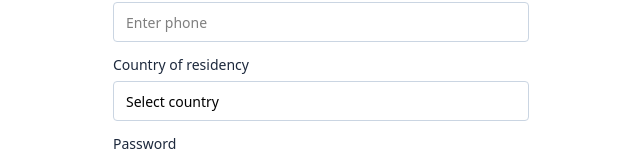
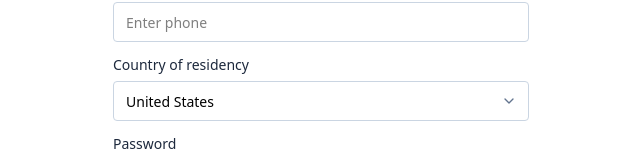
Before and after one commit to invincibleAntares/CoolPockett, a React (Vite) app: page / in a window 1280 px wide. Shown: the part 358-516 px from the top of the page, without its empty margins (319-959 px from the left). Built offline with nearby package versions, Linux system fonts and the light colour scheme.

Commit message:
feat: implemented save in local storage and zod implementation

```diff
--- a/package.json
+++ b/package.json
@@ -13,7 +13,8 @@
     "@tailwindcss/vite": "^4.1.18",
     "react": "^19.2.0",
     "react-dom": "^19.2.0",
-    "tailwindcss": "^4.1.18"
+    "tailwindcss": "^4.1.18",
+    "zod": "^4.3.6"
   },
   "devDependencies": {
     "@eslint/js": "^9.39.1",
--- a/src/app/App.jsx
+++ b/src/app/App.jsx
@@ -1,4 +1,5 @@
-import { useState } from "react";
+import { useState, useEffect } from "react";
+import { loadWizardState, saveWizardState } from "../lib/wizardStorage.js";
 import WizardLayout from "../components/wizard/WizardLayout";
 import AccountBasic from "../steps/AccountBasic";
 import AccountSetup from "../steps/AccountSetup";
@@ -13,25 +14,7 @@ const TITLES = {
 };
 
 export default function App() {
-  const [step, setStep] = useState(1);
-  const [country, setCountry] = useState("US");
-  const [accountType, setAccountType] = useState("individual");
-  const [goal, setGoal] = useState("");
-  const [basic, setBasic] = useState({
-    fullName: "",
-    email: "",
-    phone: "",
-  });
-  const [details, setDetails] = useState({
-    dob: "",
-    address1: "",
-    city: "",
-    postal: "",
-    state: "",
-    ssn: "",
-    pan: "",
-    nationalId: "",
-  });
+  const [wizardState, setWizardState] = useState(loadWizardState);
   const [stepValid, setStepValid] = useState({
     1: false,
     2: false,
@@ -43,19 +26,27 @@ export default function App() {
     3: false,
   });
 
+  useEffect(() => {
+    saveWizardState(wizardState);
+  }, [wizardState]);
+
+  const step = wizardState.step;
   const next = () => {
-    if (step === 4) {
-      setStep(4);
-      return;
-    }
-
+    if (step === 4) return;
     setShowErrors((prev) => ({ ...prev, [step]: true }));
-
     if (stepValid[step]) {
-      setStep((s) => Math.min(4, s + 1));
+      setWizardState((prev) => ({
+        ...prev,
+        step: Math.min(4, prev.step + 1),
+      }));
     }
   };
-  const back = () => setStep((s) => Math.max(1, s - 1));
+  const back = () => {
+    setWizardState((prev) => ({
+      ...prev,
+      step: Math.max(1, prev.step - 1),
+    }));
+  };
 
   return (
     <WizardLayout
@@ -77,13 +68,18 @@ export default function App() {
       <div className={step === 1 ? "mt-8" : ""}>
         {step === 1 && (
           <AccountBasic
-            onChange={(next) => {
-              setBasic({
-                fullName: next.fullName,
-                email: next.email,
-                phone: next.phone,
-              });
-              setCountry(next.country || "US");
+            initialBasic={wizardState.basic}
+            onChange={(nextBasic) => {
+              setWizardState((prev) => ({
+                ...prev,
+                basic: {
+                  fullName: nextBasic.fullName ?? prev.basic.fullName,
+                  email: nextBasic.email ?? prev.basic.email,
+                  phone: nextBasic.phone ?? prev.basic.phone,
+                  country: nextBasic.country ?? prev.basic.country,
+                  password: nextBasic.password,
+                },
+              }));
             }}
             onValidChange={(isValid) =>
               setStepValid((prev) => ({ ...prev, 1: isValid }))
@@ -93,12 +89,30 @@ export default function App() {
         )}
         {step === 2 && (
           <AccountSetup
-            initialAccountType={accountType}
-            initialGoal={goal}
-            onAccountTypeChange={(value) =>
-              setAccountType(value || "individual")
-            }
-            onGoalChange={setGoal}
+            initialAccountType={wizardState.setup.accountType}
+            initialGoal={wizardState.setup.goal}
+            initialVolume={wizardState.setup.volume}
+            onAccountTypeChange={(value) => {
+              setWizardState((prev) => ({
+                ...prev,
+                setup: {
+                  ...prev.setup,
+                  accountType: value ?? prev.setup.accountType,
+                },
+              }));
+            }}
+            onGoalChange={(value) => {
+              setWizardState((prev) => ({
+                ...prev,
+                setup: { ...prev.setup, goal: value ?? prev.setup.goal },
+              }));
+            }}
+            onVolumeChange={(value) => {
+              setWizardState((prev) => ({
+                ...prev,
+                setup: { ...prev.setup, volume: value },
+              }));
+            }}
             onValidChange={(isValid) =>
               setStepValid((prev) => ({ ...prev, 2: isValid }))
             }
@@ -107,10 +121,15 @@ export default function App() {
         )}
         {step === 3 && (
           <Details
-            accountType={accountType}
-            country={country}
-            initialDetails={details}
-            onChangeDetails={setDetails}
+            accountType={wizardState.setup.accountType}
+            country={wizardState.basic.country}
+            initialDetails={wizardState.details}
+            onChangeDetails={(nextDetails) => {
+              setWizardState((prev) => ({
+                ...prev,
+                details: nextDetails,
+              }));
+            }}
             onValidChange={(isValid) =>
               setStepValid((prev) => ({ ...prev, 3: isValid }))
             }
@@ -119,11 +138,11 @@ export default function App() {
         )}
         {step === 4 && (
           <Review
-            basic={basic}
-            accountType={accountType}
-            goal={goal}
-            country={country}
-            details={details}
+            basic={wizardState.basic}
+            accountType={wizardState.setup.accountType}
+            goal={wizardState.setup.goal}
+            country={wizardState.basic.country}
+            details={wizardState.details}
           />
         )}
       </div>
--- a/src/components/ui/Select.jsx
+++ b/src/components/ui/Select.jsx
@@ -1,16 +1,99 @@
+import { useState, useRef, useEffect } from "react";
+import { Children } from "react";
 import { cn } from "../../lib/cn";
 
-export default function Select({ className, children, ...props }) {
+const Chevron = () => (
+  <svg width="16" height="16" viewBox="0 0 24 24" fill="none" stroke="currentColor" strokeWidth="2" strokeLinecap="round" strokeLinejoin="round">
+    <polyline points="6 9 12 15 18 9" />
+  </svg>
+);
+
+export default function Select({ className, children, value, onChange, ...props }) {
+  const [open, setOpen] = useState(false);
+  const containerRef = useRef(null);
+
+  const options = [];
+  let placeholder = "";
+  Children.toArray(children || []).forEach((child) => {
+    if (child?.type === "option") {
+      const optValue = child.props.value;
+      const label = typeof child.props.children === "string" ? child.props.children : (child.props.children?.toString?.() ?? "");
+      const isHidden = child.props.hidden === true;
+      const isDisabled = child.props.disabled === true;
+      if (isHidden && optValue === "") placeholder = label;
+      if (!isHidden) options.push({ value: optValue, label, disabled: isDisabled });
+    }
+  });
+
+  const selectedOption = options.find((o) => String(o.value) === String(value));
+  const displayLabel = selectedOption ? selectedOption.label : placeholder;
+
+  useEffect(() => {
+    if (!open) return;
+    const handleClickOutside = (e) => {
+      if (containerRef.current && !containerRef.current.contains(e.target)) {
+        setOpen(false);
+      }
+    };
+    document.addEventListener("mousedown", handleClickOutside);
+    document.addEventListener("touchstart", handleClickOutside);
+    return () => {
+      document.removeEventListener("mousedown", handleClickOutside);
+      document.removeEventListener("touchstart", handleClickOutside);
+    };
+  }, [open]);
+
+  const handleSelect = (optValue) => {
+    if (onChange) {
+      onChange({ target: { value: optValue } });
+    }
+    setOpen(false);
+  };
+
   return (
-    <select
-      {...props}
-      className={cn(
-        "h-10 w-full rounded border border-slate-300 bg-white px-3 text-[14px] outline-none appearance-none",
-        "focus:border-slate-900",
-        className
+    <div ref={containerRef} className={cn("relative w-full", className)}>
+      <button
+        type="button"
+        onClick={() => setOpen((o) => !o)}
+        className={cn(
+          "h-10 w-full rounded border border-slate-300 bg-white pl-3 pr-10 text-left text-[14px] outline-none",
+          "focus:border-slate-900",
+          !displayLabel && "text-slate-500"
+        )}
+        aria-haspopup="listbox"
+        aria-expanded={open}
+        aria-label={props["aria-label"]}
+      >
+        <span className="block truncate">{displayLabel || placeholder}</span>
+        <span className="pointer-events-none absolute right-3 top-1/2 -translate-y-1/2 text-slate-500">
+          <Chevron />
+        </span>
+      </button>
+
+      {open && (
+        <ul
+          role="listbox"
+          className="absolute left-0 right-0 top-full z-10 mt-1 max-h-48 overflow-auto rounded border border-slate-300 bg-white py-1 shadow-lg"
+          style={{ width: "100%" }}
+        >
+          {options.map((opt) => (
+            <li
+              key={opt.value}
+              role="option"
+              aria-selected={String(opt.value) === String(value)}
+              onClick={() => !opt.disabled && handleSelect(opt.value)}
+              className={cn(
+                "cursor-pointer px-3 py-2 text-[14px] text-slate-800",
+                String(opt.value) === String(value) && "bg-slate-100 font-medium",
+                !opt.disabled && "hover:bg-slate-50",
+                opt.disabled && "cursor-not-allowed text-slate-400"
+              )}
+            >
+              {opt.label}
+            </li>
+          ))}
+        </ul>
       )}
-    >
-      {children}
-    </select>
+    </div>
   );
 }
--- /dev/null
+++ b/src/lib/wizardSchema.js
@@ -0,0 +1,70 @@
+import { z } from "zod";
+
+/** Basic account info: name, email, phone (e.g. 10 digits), country. */
+const basicSchema = z.object({
+  fullName: z.string(),
+  email: z.string(),
+  phone: z.string(),
+  country: z.string(),
+  password: z.string().optional(),
+});
+
+/** Account setup: type, goal, volume (number). */
+const setupSchema = z.object({
+  accountType: z.string(),
+  goal: z.string(),
+  volume: z.number(),
+});
+
+/** KYC/details: dob, address, city, postal, state, ids (ssn, pan, nationalId). */
+const detailsSchema = z.object({
+  dob: z.string(),
+  address1: z.string(),
+  city: z.string(),
+  postal: z.string(),
+  state: z.string(),
+  ssn: z.string(),
+  pan: z.string(),
+  nationalId: z.string(),
+});
+
+/** Full wizard state: step 1–4, basic, setup, details. */
+export const wizardStateSchema = z.object({
+  step: z.number().min(1).max(4),
+  basic: basicSchema,
+  setup: setupSchema,
+  details: detailsSchema,
+});
+
+/** Default/initial wizard state matching the schema. */
+export function getInitialWizardState() {
+  return {
+    step: 1,
+    basic: {
+      fullName: "",
+      email: "",
+      phone: "",
+      country: "US",
+    },
+    setup: {
+      accountType: "individual",
+      goal: "",
+      volume: 0,
+    },
+    details: {
+      dob: "",
+      address1: "",
+      city: "",
+      postal: "",
+      state: "",
+      ssn: "",
+      pan: "",
+      nationalId: "",
+    },
+  };
+}
+
+export function parseWizardState(plain) {
+  const result = wizardStateSchema.safeParse(plain);
+  return result.success ? result.data : getInitialWizardState();
+}
--- /dev/null
+++ b/src/lib/wizardStorage.js
@@ -0,0 +1,26 @@
+import { getInitialWizardState, parseWizardState } from "./wizardSchema.js";
+
+export const STORAGE_KEY = "coolpockett_wizard";
+
+/**
+ * Load wizard state from localStorage. Parses and validates with schema;
+ * returns getInitialWizardState() on missing/invalid data.
+ */
+export function loadWizardState() {
+  try {
+    const raw = localStorage.getItem(STORAGE_KEY);
+    if (raw == null) return getInitialWizardState();
+    const parsed = JSON.parse(raw);
+    return parseWizardState(parsed);
+  } catch {
+    return getInitialWizardState();
+  }
+}
+
+/**
+ * Persist wizard state to localStorage. Only the model (step, basic, setup, details)
+ * is persisted; UI-only fields (stepValid, showErrors) are not stored.
+ */
+export function saveWizardState(state) {
+  localStorage.setItem(STORAGE_KEY, JSON.stringify(state));
+}
--- a/src/steps/AccountBasic.jsx
+++ b/src/steps/AccountBasic.jsx
@@ -11,15 +11,31 @@ function passwordStrength(pw) {
   return { label: "Strong", width: "100%" };
 }
 
-export default function AccountBasic({ onChange, onValidChange, showErrors }) {
-  const [data, setData] = useState({
+const defaultBasic = {
   fullName: "",
   email: "",
   phone: "",
   country: "",
   password: "",
   showPassword: false,
-  });
+};
+
+export default function AccountBasic({
+  initialBasic,
+  onChange,
+  onValidChange,
+  showErrors,
+}) {
+  const [data, setData] = useState(() => ({
+    ...defaultBasic,
+    ...(initialBasic && {
+      fullName: initialBasic.fullName ?? "",
+      email: initialBasic.email ?? "",
+      phone: initialBasic.phone ?? "",
+      country: initialBasic.country ?? "",
+      password: initialBasic.password ?? "",
+    }),
+  }));
   const [errors, setErrors] = useState({});
 
   function validate(next) {
```
Also changed, not shown: src/steps/AccountSetup.jsx (+8 -2 lines), 1 other file (tests, documents, lock files or other folders). Lines whose indentation alone changed are shown as unchanged.
